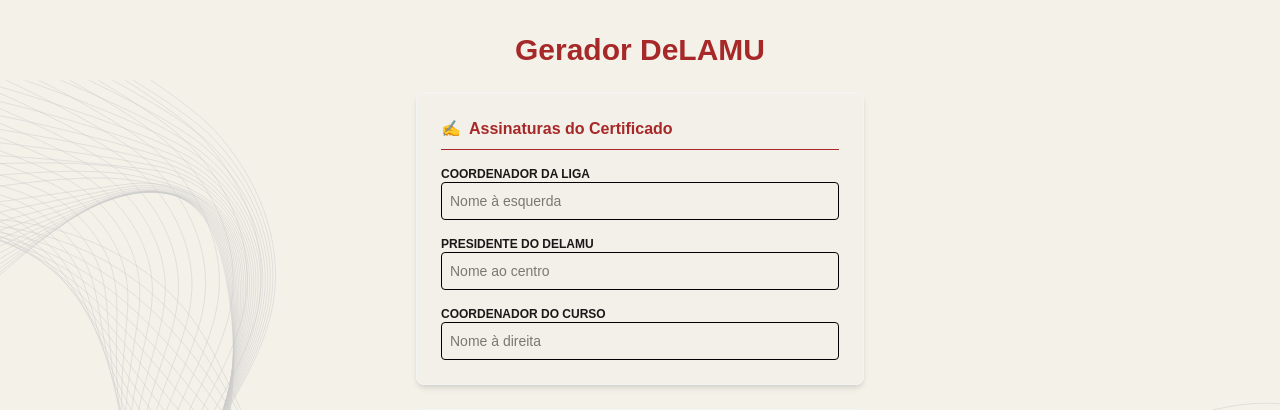
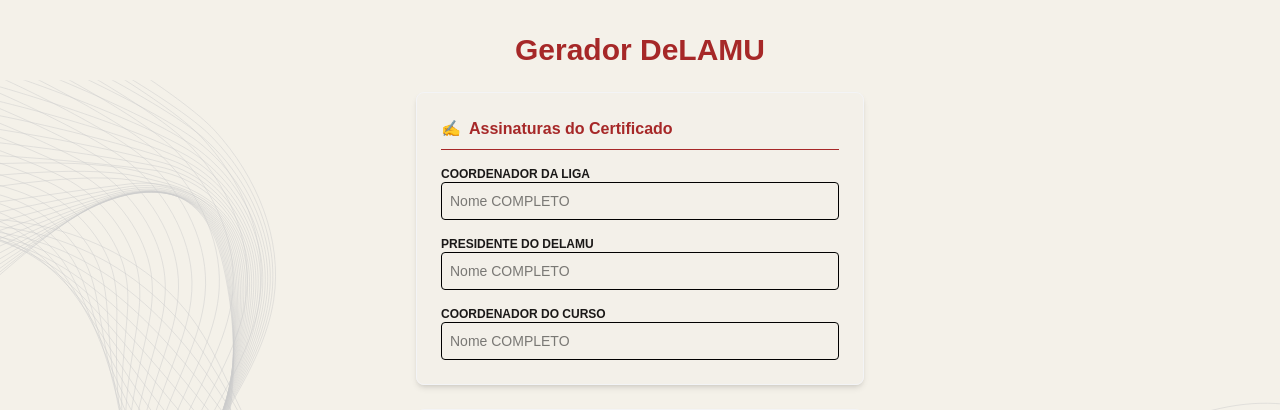
Before and after one commit to lvtating/projeto-delamu, a Next.js app in the folder gerador-certificados/: page / in a window 1280 px wide. Shown: the top 410 px of the page. Built offline with nearby package versions, Linux system fonts and the light colour scheme.

Commit message:
feat: alteração no formato das horas + nome completo + mudança a frase principal do certificado

```diff
--- a/gerador-certificados/src/app/page.tsx
+++ b/gerador-certificados/src/app/page.tsx
@@ -134,7 +134,7 @@ if (indexLinhaAlunos !== -1) {
               value={gestao.coordenadorLiga}
               onChange={(e) => setGestao({...gestao, coordenadorLiga: e.target.value})}
               className="w-full border p-2 rounded text-sm text-black focus:ring-2 focus:ring-[#800000] outline-none"
-              placeholder="Nome à esquerda"
+              placeholder="Nome COMPLETO"
               autoComplete="on"
             />
           </div>
@@ -148,7 +148,7 @@ if (indexLinhaAlunos !== -1) {
               value={gestao.presidenteDelamu}
               onChange={(e) => setGestao({...gestao, presidenteDelamu: e.target.value})}
               className="w-full border p-2 rounded text-sm text-black focus:ring-2 focus:ring-[#800000] outline-none"
-              placeholder="Nome ao centro"
+              placeholder="Nome COMPLETO"
               autoComplete="on"
             />
           </div>
@@ -162,7 +162,7 @@ if (indexLinhaAlunos !== -1) {
               value={gestao.coordenadorCurso}
               onChange={(e) => setGestao({...gestao, coordenadorCurso: e.target.value})}
               className="w-full border p-2 rounded text-sm text-black focus:ring-2 focus:ring-[#800000] outline-none"
-              placeholder='Nome à direita'
+              placeholder='Nome COMPLETO'
               autoComplete="on"
             />
           </div>
--- a/gerador-certificados/src/utilidades/certificador.ts
+++ b/gerador-certificados/src/utilidades/certificador.ts
@@ -30,7 +30,9 @@ export const gerarZipCertificados = async (
     const totalSeconds = Math.round(num * 24 * 3600);
     const hours = Math.floor(totalSeconds / 3600);
     const minutes = Math.floor((totalSeconds % 3600) / 60);
-    return `${String(hours).padStart(2, '0')}:${String(minutes).padStart(2, '0')}`;
+    if (minutes === 0) return `${hours} hora${hours !== 1 ? 's' : ''}`;
+    if (hours === 0) return `${minutes} minuto${minutes !== 1 ? 's' : ''}`;
+    return `${hours} hora${hours !== 1 ? 's' : ''} e ${minutes} minuto${minutes !== 1 ? 's' : ''}`;
   };
 
   const ajustarTextoEFontSize = (texto: string, larguraMaxima: number, fontSizeOriginal: number, fonte: any) => {
@@ -121,7 +123,7 @@ export const gerarZipCertificados = async (
     const ano = limparValor(aluno['Ano'] || '2025');
     const horasTotal = formatarHorasExcel(aluno['Horas']);
 
-    const frase = `Pela participação na condição de ${cargo} da Liga Acadêmica de ${liga} do CEUB, durante os meses de ${inicio} a ${fim} de ${ano}, totalizando ${horasTotal} horas complementares.`;
+    const frase = `Pela participação na condição de ${cargo} da Liga Acadêmica de ${liga} do CEUB, durante os meses de ${inicio} a ${fim} de ${ano}, compatível com um total de ${horasTotal} complementares.`;
     const linhasFrase = wrapText(frase, 650, fontRegular, 17);
     linhasFrase.forEach((linha, i) => {
       const lWidth = fontRegular.widthOfTextAtSize(linha, 17);
```
